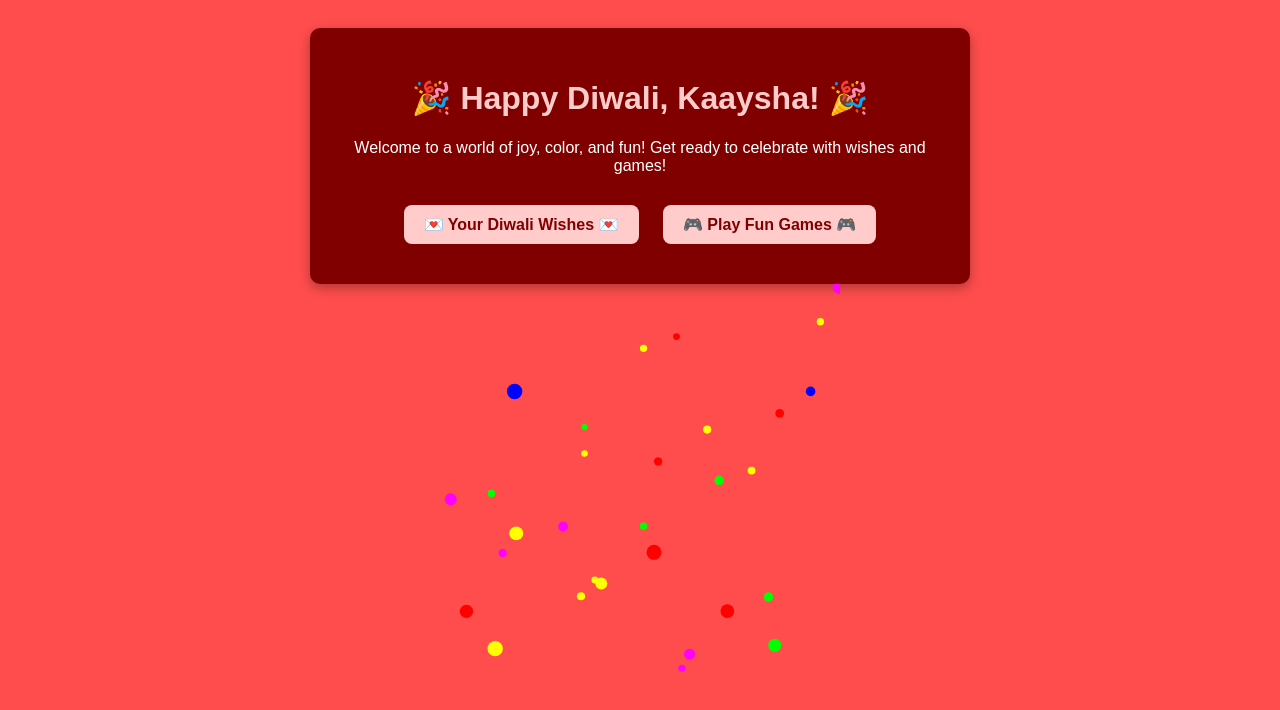
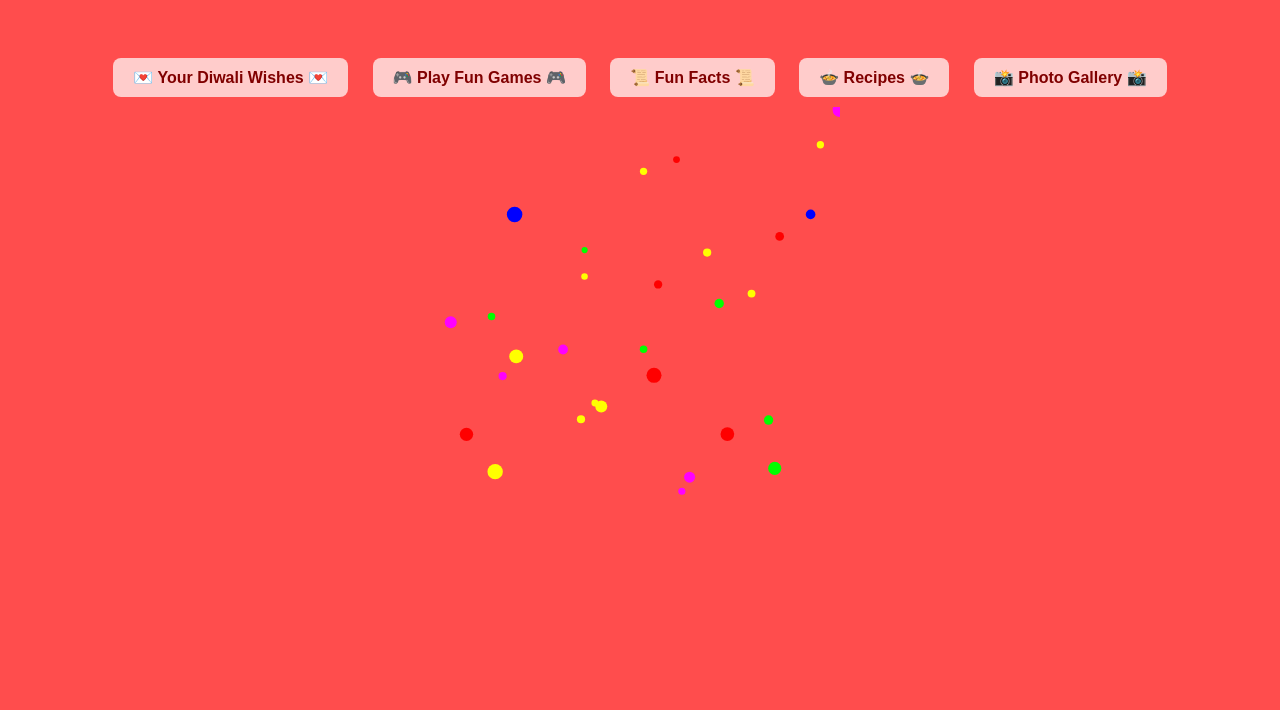
Before and after one commit to manavnagpal08/diwali-greeting, a plain HTML site: page index.html in a window 1280 px wide. Drawn offline with Linux system fonts and the light colour scheme.

Commit message:
Update index.html

```diff
--- a/index.html
+++ b/index.html
@@ -7,13 +7,14 @@
     <link rel="stylesheet" href="style.css">
 </head>
 <body onload="playFirecrackerAnimation()">
-    <div class="container">
-        <h1 class="title">🎉 Happy Diwali, Kaaysha! 🎉</h1>
-        <p class="intro">Welcome to a world of joy, color, and fun! Get ready to celebrate with wishes and games!</p>
-        <div class="button-container">
-            <a href="wishes.html" class="button">💌 Your Diwali Wishes 💌</a>
-            <a href="games.html" class="button">🎮 Play Fun Games 🎮</a>
-        </div>
+    <div class="button-container">
+    <a href="wishes.html" class="button">💌 Your Diwali Wishes 💌</a>
+    <a href="games.html" class="button">🎮 Play Fun Games 🎮</a>
+    <a href="facts.html" class="button">📜 Fun Facts 📜</a>
+    <a href="recipes.html" class="button">🍲 Recipes 🍲</a>
+    <a href="gallery.html" class="button">📸 Photo Gallery 📸</a>
+</div>
+
     </div>
     <canvas id="firecracker-canvas" width="400" height="400"></canvas>
     <script src="script.js"></script>
```
